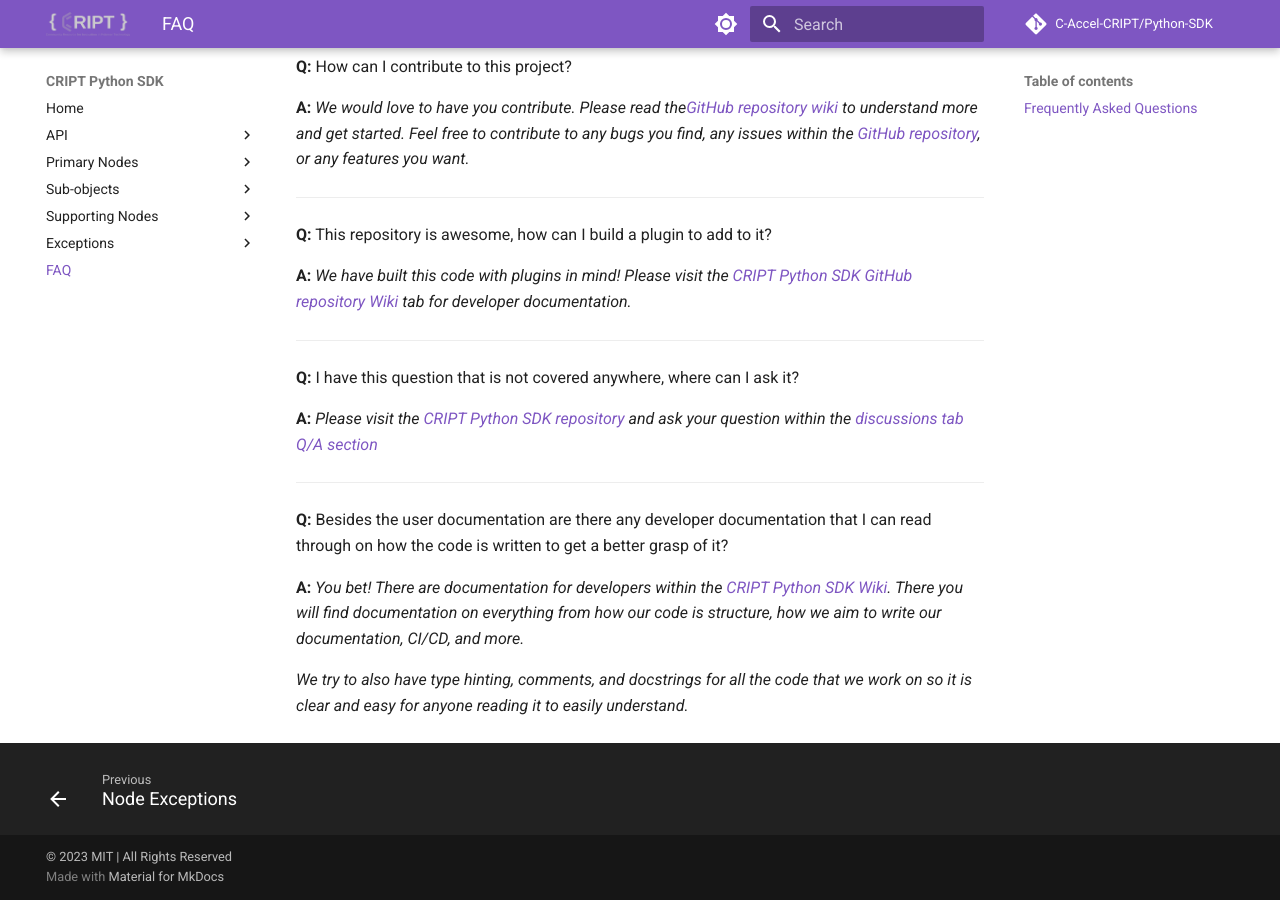
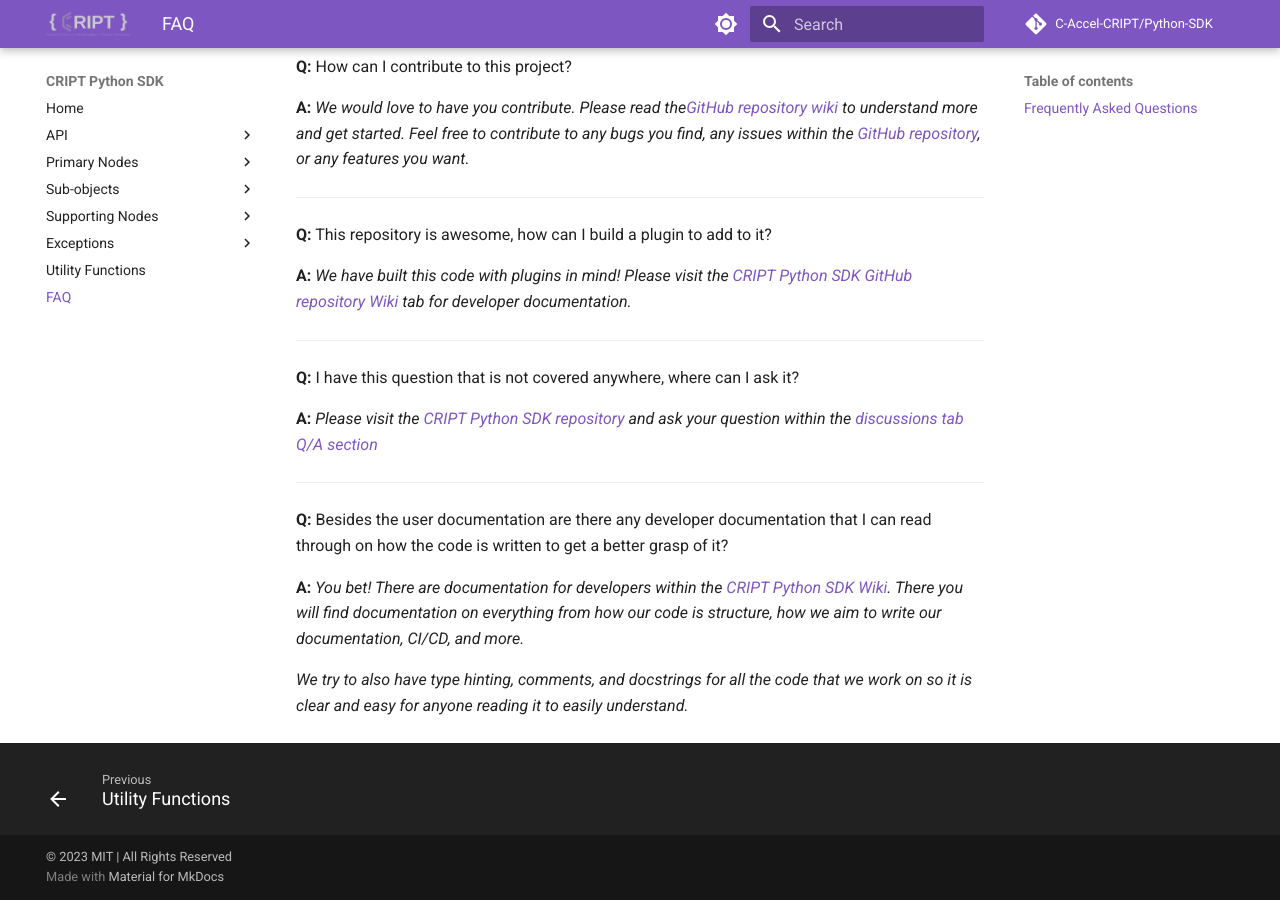
Before and after one commit to C-Accel-CRIPT/Python-SDK, an MkDocs documentation site: the page built from docs/faq.md, in a window 1280 px wide and 900 px high, scrolled down 907 px. Built offline with MkDocs 1.6.1 and Material for MkDocs 9.7.7, drawn with Linux system fonts in a browser that asks for light colours; comment, search, counter and statistics services are not loaded.

```diff
--- a/mkdocs.yml
+++ b/mkdocs.yml
@@ -42,6 +42,7 @@ nav:
   - Exceptions:
       - API Exceptions: exceptions/api_exceptions.md
       - Node Exceptions: exceptions/node_exceptions.md
+  - Utility Functions: utility_functions.md
   - FAQ: faq.md
 
 theme:
```
Also changed, not shown: docs/utility_functions.md (added, +1 -0 lines).
